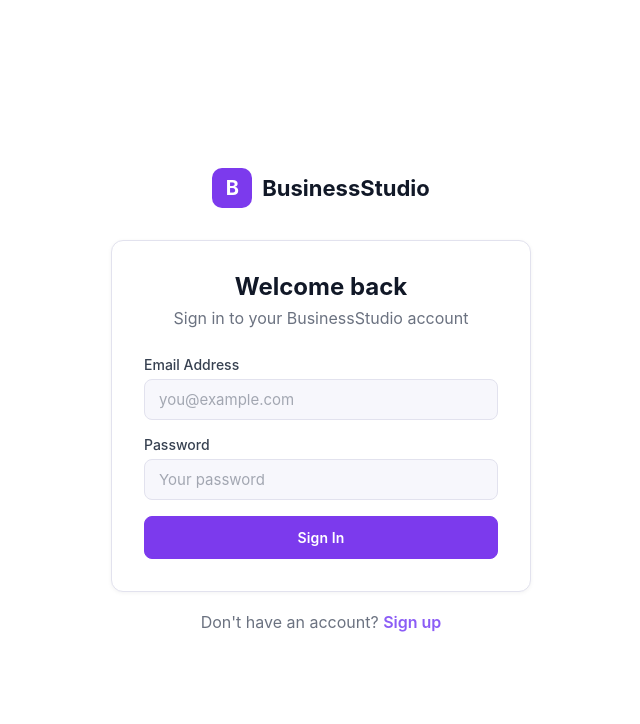
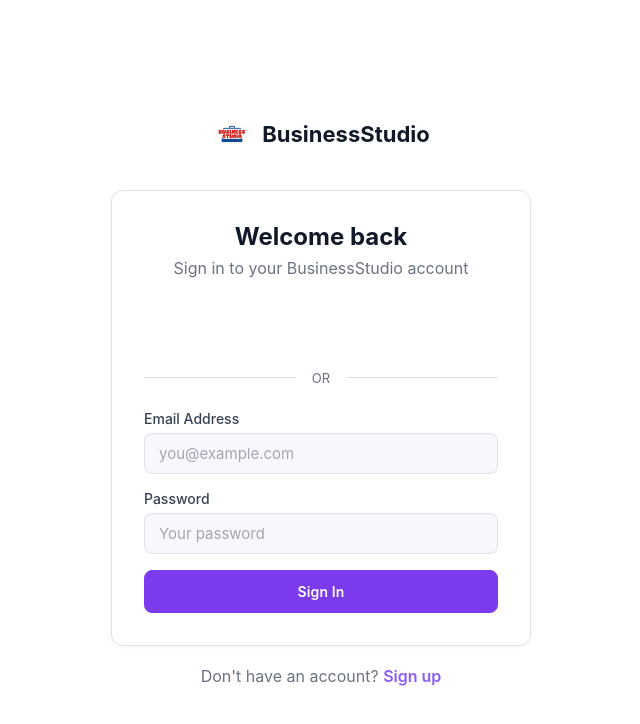
Before and after one commit to veric47/Business-Studio, a React (Vite) app in the folder business-studio/: page /login in a window 1280 px wide. Shown: the top 724 px of the page, without its empty margins (319-959 px from the left). Built offline with nearby package versions, Linux system fonts and the light colour scheme; no server answers.

Commit message:
modified:   business-studio/app.py

```diff
--- a/business-studio/package.json
+++ b/business-studio/package.json
@@ -10,6 +10,7 @@
     "preview": "vite preview"
   },
   "dependencies": {
+    "@react-oauth/google": "^0.12.1",
     "react": "^19.2.6",
     "react-dom": "^19.2.6",
     "react-router-dom": "^7.18.0"
--- a/business-studio/src/Pages/AuthPage.jsx
+++ b/business-studio/src/Pages/AuthPage.jsx
@@ -1,9 +1,14 @@
 import { useState } from 'react';
 import { Link, useNavigate } from 'react-router-dom';
+import { GoogleOAuthProvider, GoogleLogin } from '@react-oauth/google';
+import logo from '../assets/Business Studio.jpeg';
 
 const API =
   import.meta.env.VITE_API_URL ||
   'https://business-studio-7tqf.onrender.com';
+
+// Replace with your Google OAuth Client ID from Google Cloud Console
+const GOOGLE_CLIENT_ID = '675706282959-4p37tqg14u9b3u0h5j5r3j5r3j5r3j5r.apps.googleusercontent.com';
 
 export default function AuthPage({ mode = 'login', onLogin }) {
   const [form, setForm] = useState({
@@ -24,6 +29,40 @@
       [e.target.name]: e.target.value,
     }));
 
+  const handleGoogleSuccess = async (credentialResponse) => {
+    setLoading(true);
+    setError('');
+
+    try {
+      const res = await fetch(API + '/api/auth/google', {
+        method: 'POST',
+        credentials: 'include',
+        headers: {
+          'Content-Type': 'application/json',
+        },
+        body: JSON.stringify({ token: credentialResponse.credential }),
+      });
+
+      const data = await res.json();
+
+      if (!res.ok) {
+        setError(data.message || 'Google authentication failed');
+        setLoading(false);
+        return;
+      }
+
+      onLogin(data.user);
+      navigate('/dashboard');
+    } catch (err) {
+      setError('Could not connect to server.');
+      setLoading(false);
+    }
+  };
+
+  const handleGoogleError = () => {
+    setError('Failed to sign in with Google. Please try again.');
+  };
+
   const handleSubmit = async (e) => {
     e.preventDefault();
 
@@ -35,11 +74,9 @@
         ? '/api/auth/register'
         : '/api/auth/login';
 
-        console.log("Sending login request...");
-
       const res = await fetch(API + endpoint, {
         method: 'POST',
-        credentials: 'include', // IMPORTANT
+        credentials: 'include',
         headers: {
           'Content-Type': 'application/json',
         },
@@ -55,16 +92,15 @@
       }
 
       onLogin(data.user);
-
       navigate('/dashboard');
     } catch (err) {
       setError('Could not connect to server.');
+      setLoading(false);
     }
-
-    setLoading(false);
   };
 
   return (
+    <GoogleOAuthProvider clientId={GOOGLE_CLIENT_ID}>
       <div
         style={{
           minHeight: '100vh',
@@ -86,23 +122,11 @@
                 gap: 10,
               }}
             >
-            <div
-              style={{
-                width: 40,
-                height: 40,
-                background: 'var(--accent)',
-                borderRadius: 10,
-                display: 'flex',
-                justifyContent: 'center',
-                alignItems: 'center',
-                color: '#fff',
-                fontWeight: 700,
-                fontSize: 20,
-              }}
-            >
-              B
-            </div>
-
+              <img
+                src={logo}
+                alt="Business Studio Logo"
+                style={{ width: 40, height: 40, objectFit: 'contain', borderRadius: 8 }}
+              />
               <span
                 style={{
                   fontWeight: 700,
@@ -147,6 +171,20 @@
               </div>
             )}
 
+            <div style={{ marginBottom: 24 }}>
+              <GoogleLogin
+                onSuccess={handleGoogleSuccess}
+                onError={handleGoogleError}
+                width={400}
+              />
+            </div>
+
+            <div style={{ display: 'flex', alignItems: 'center', gap: 16, marginBottom: 24 }}>
+              <div style={{ flex: 1, height: 1, background: 'var(--border)' }} />
+              <span style={{ color: 'var(--text)', fontSize: 13 }}>OR</span>
+              <div style={{ flex: 1, height: 1, background: 'var(--border)' }} />
+            </div>
+
             <form
               onSubmit={handleSubmit}
               style={{
@@ -158,7 +196,6 @@
               {isSignup && (
                 <div className="form-group">
                   <label className="form-label">Full Name</label>
-
                   <input
                     type="text"
                     name="name"
@@ -172,7 +209,6 @@
 
               <div className="form-group">
                 <label className="form-label">Email Address</label>
-
                 <input
                   type="email"
                   name="email"
@@ -185,7 +221,6 @@
 
               <div className="form-group">
                 <label className="form-label">Password</label>
-
                 <input
                   type="password"
                   name="password"
@@ -243,5 +278,6 @@
           </p>
         </div>
       </div>
+    </GoogleOAuthProvider>
   );
 }
```
Also changed, not shown: business-studio/requirements.txt, 2 other files (tests, documents, lock files or other folders). Lines whose indentation alone changed are shown as unchanged.
